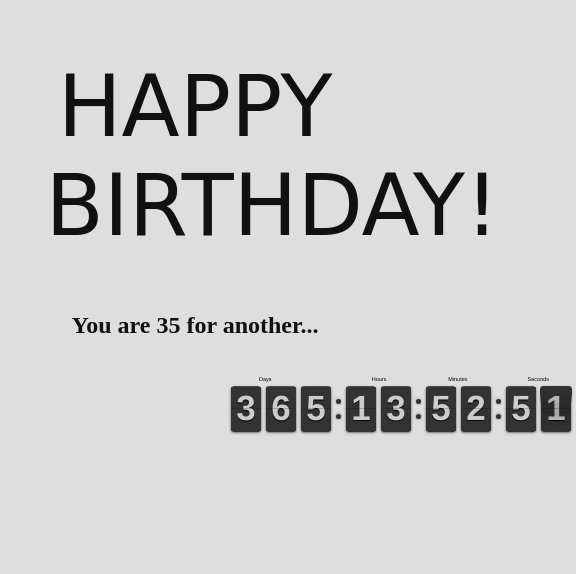
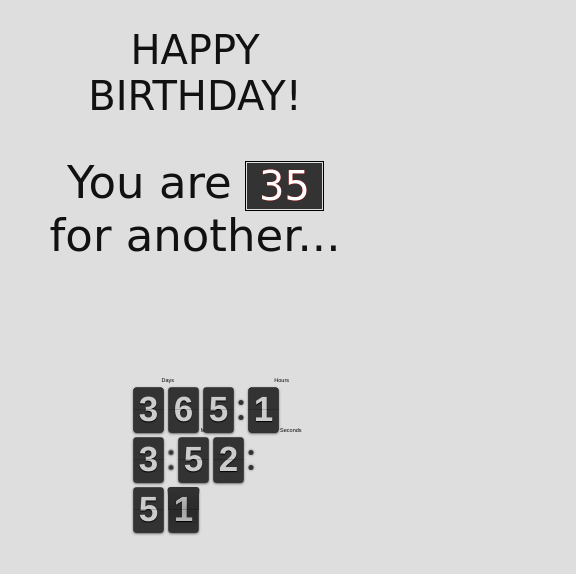
Before and after one commit to slkennedy/dbaybday, a website: page index.html in a window 390 px wide. Shown: the whole page, 576 px wide, since content can reach past the window. Drawn offline with nearby package versions, Linux system fonts and the light colour scheme; a web font is replaced by a local one.

Commit message:
adjusts font sizing for mobile and does some other things

```diff
--- a/index.html
+++ b/index.html
@@ -10,7 +10,7 @@
 <body>
 	<div class="page-wrapper">
     	<h1 class="message">HAPPY DAY!</h1>
-    	<h2>You are <span id="age"></span> for another...</h2>
+    	<h2>You are <span id="age" class="age"></span> for another...</h2>
     	<div class="clock"></div>
     </div>
 
--- a/styles/site.scss
+++ b/styles/site.scss
@@ -5,6 +5,8 @@
 body {
     background: #dedede;
     color: #111;
+    font-family: 'Fredericka the Great', cursive;
+	font-weight: 400;
 }
 
 .page-wrapper {
@@ -13,16 +15,41 @@ body {
 	margin: 0 auto;
 }
 
-h1 {
-	font-family: 'Fredericka the Great', cursive;
+h1,
+.age {
 	font-weight: 400;
 	font-size: 85px;
+
+	@media all and (max-width: 600px) {
+		font-size: 65px;
+	}
+
+	@media all and (max-width: 475px) {
+		font-size: 40px;
+	}
+}
+
+h2 {
+	font-weight: 400;
+	font-size: 45px;
+}
+
+.age {
+	background-color: #333;
+	padding: 0 12px;
+	color: white;
+	vertical-align: middle;
+	border: #dedede 1px solid;
+	outline: 1px solid black;
+	text-shadow: 0px 0px 1px red;
 }
 
 .flip-clock-wrapper {
 	width: 690px;
+	display: inline-block;
 
-	@media all and (max-width: 600px) {
+	@media all and (max-width: 800px) {
+		width: 300px;
 		-webkit-transform: scale(0.5);
 		-ms-transform: scale(0.5);
 		-o-transform: scale(0.5);
```
Also changed, not shown: styles/site.css, 1 other file.
